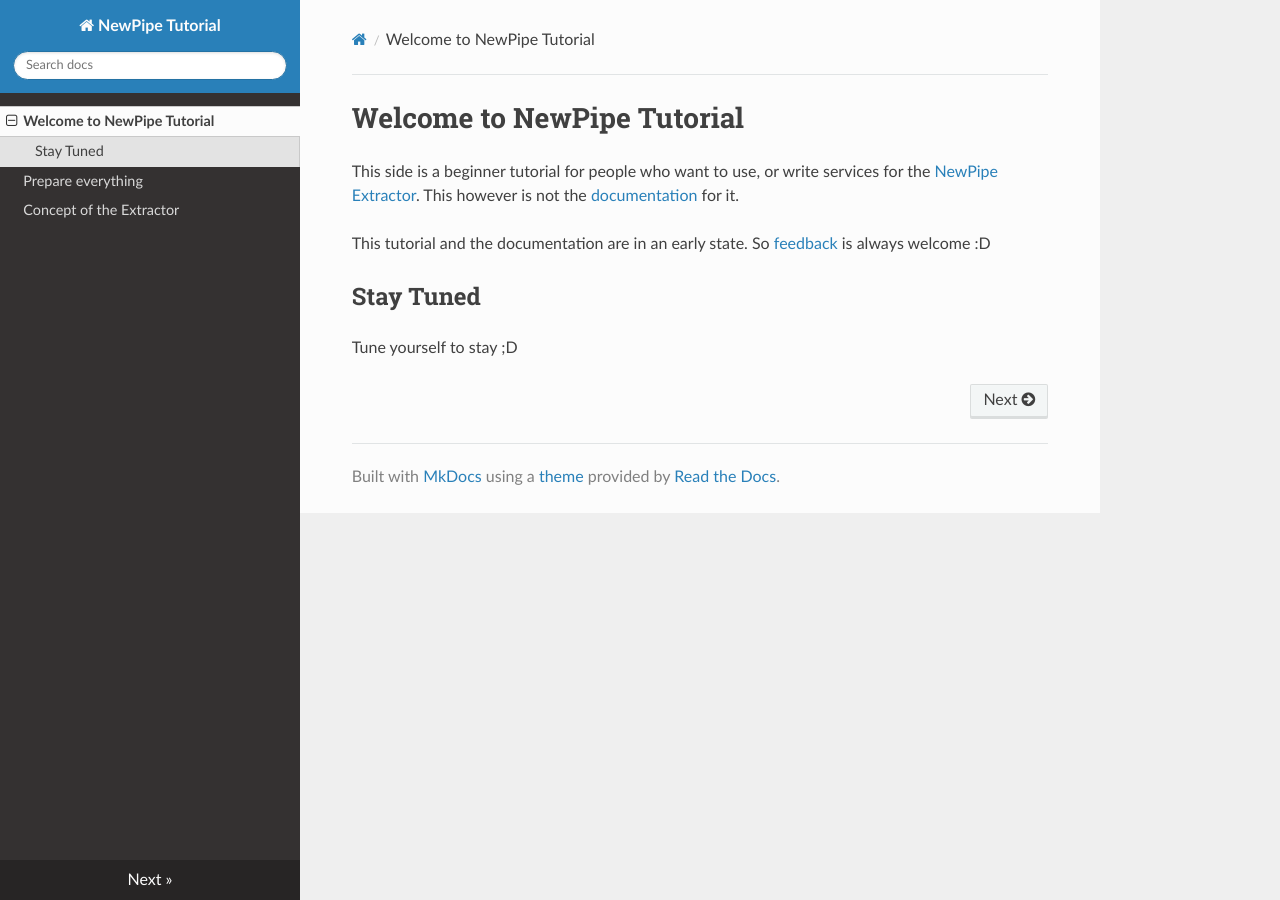
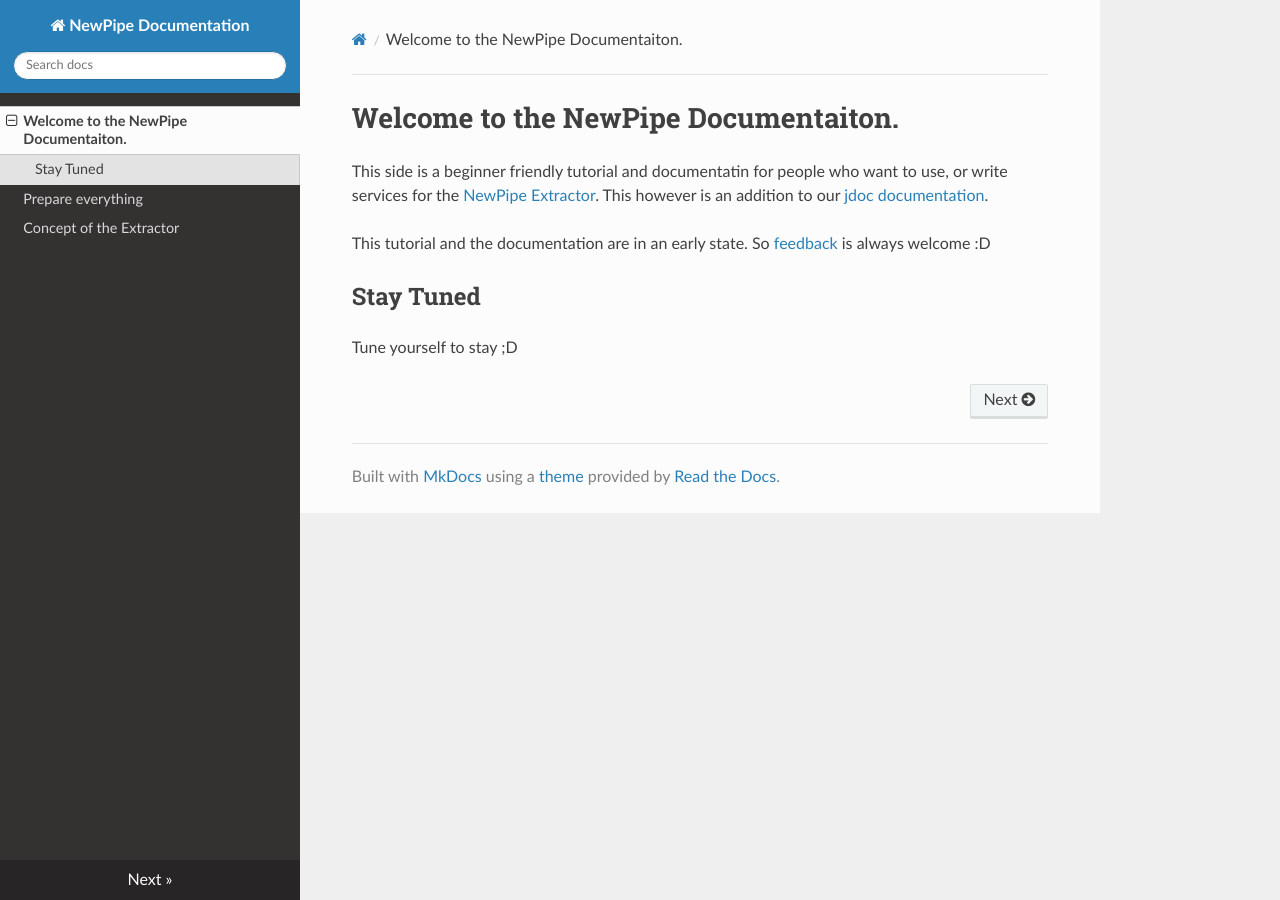
Before and after one commit to TeamNewPipe/documentation, an MkDocs documentation site: the page built from docs/index.md, in a window 1280 px wide. Built offline with MkDocs 1.6.1, drawn with Linux system fonts in a browser that asks for light colours; nearby versions of some CDN libraries.

Commit message:
change name form tutorial to documentation

```diff
--- a/docs/index.md
+++ b/docs/index.md
@@ -1,9 +1,9 @@
-# Welcome to NewPipe Tutorial
+# Welcome to the NewPipe Documentaiton.
 
-This side is a beginner tutorial for people who want to use, or write services for the [NewPipe Extractor](https://github.com/TeamNewPipe/NewPipeExtractor).
-This however is not the [documentation](https://teamnewpipe.github.io/NewPipeExtractor/javadoc/) for it.
+This side is a beginner friendly tutorial and documentatin for people who want to use, or write services for the [NewPipe Extractor](https://github.com/TeamNewPipe/NewPipeExtractor).
+This however is an addition to our [jdoc documentation](https://teamnewpipe.github.io/NewPipeExtractor/javadoc/).
 
-This tutorial and the documentation are in an early state. So [feedback](https://github.com/TeamNewPipe/tutorial/issues) is always welcome :D
+This tutorial and the documentation are in an early state. So [feedback](https://github.com/TeamNewPipe/documentation/issues) is always welcome :D
 
 ## Stay Tuned
 
--- a/mkdocs.yml
+++ b/mkdocs.yml
@@ -1,4 +1,4 @@
-site_name: NewPipe Tutorial
+site_name: NewPipe Documentation
 theme:
     name: readthedocs
     custom_dir: theme
```
